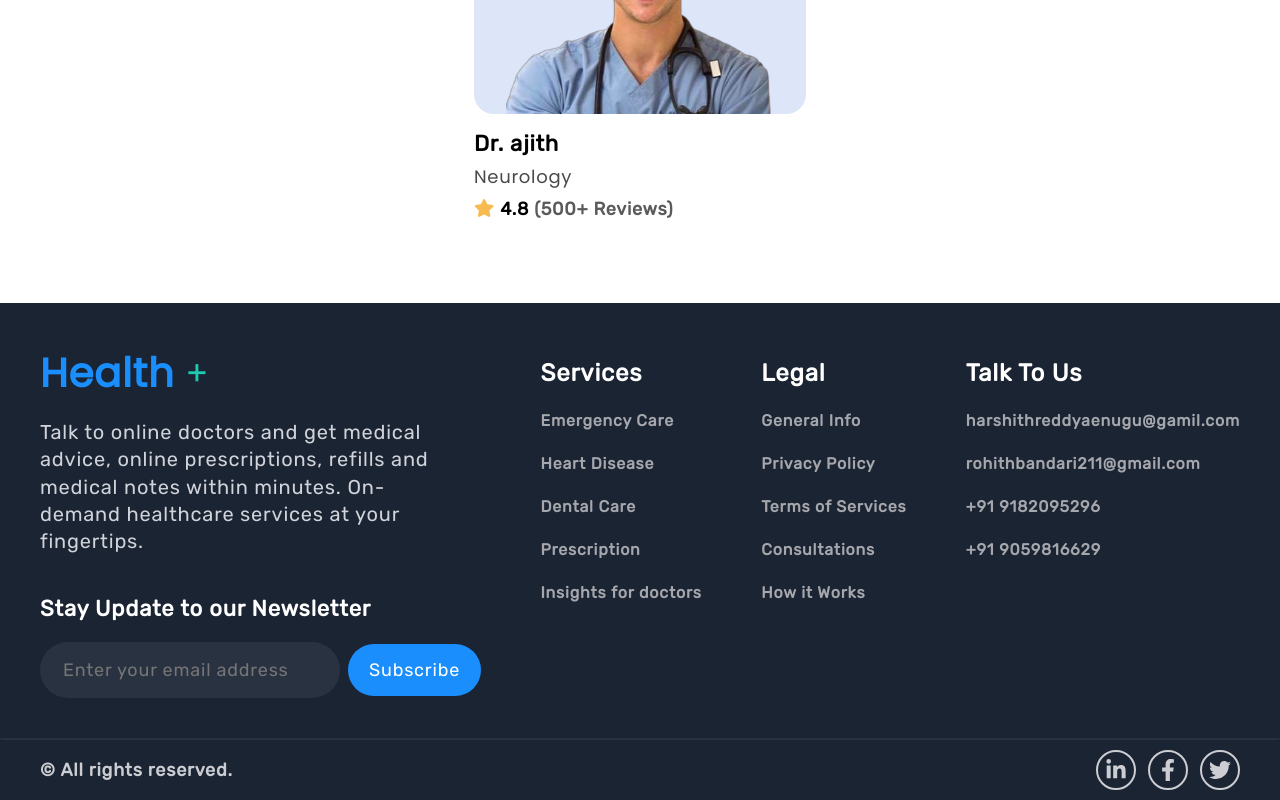
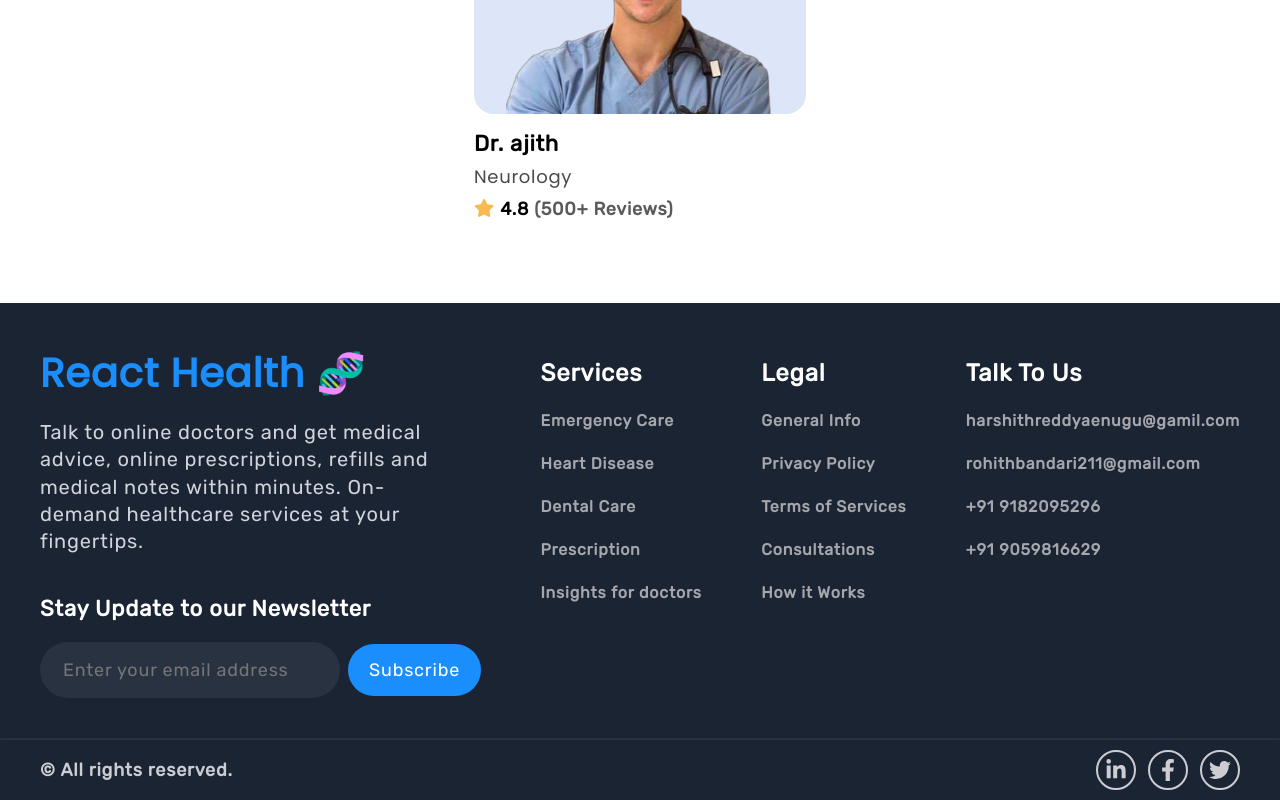
Before and after one commit to harshith7304/reacthealth, a React (Create React App) app: page /reacthealth/ in a window 1280 px wide. Shown: the part 4128-4928 px from the top of the page. Built offline with nearby package versions, Linux system fonts and the light colour scheme.

Commit message:
Update Footer.js

```diff
--- a/src/Components/Footer.js
+++ b/src/Components/Footer.js
@@ -10,7 +10,7 @@ function Footer() {
         <div className="ft-info">
           <div className="ft-info-p1">
             <p className="ft-title">
-              Health <span className="ft-sign">+</span>
+              React Health <span className="navbar-sign">🧬</span>
             </p>
             <p className="ft-description">
               Talk to online doctors and get medical advice, online
```
